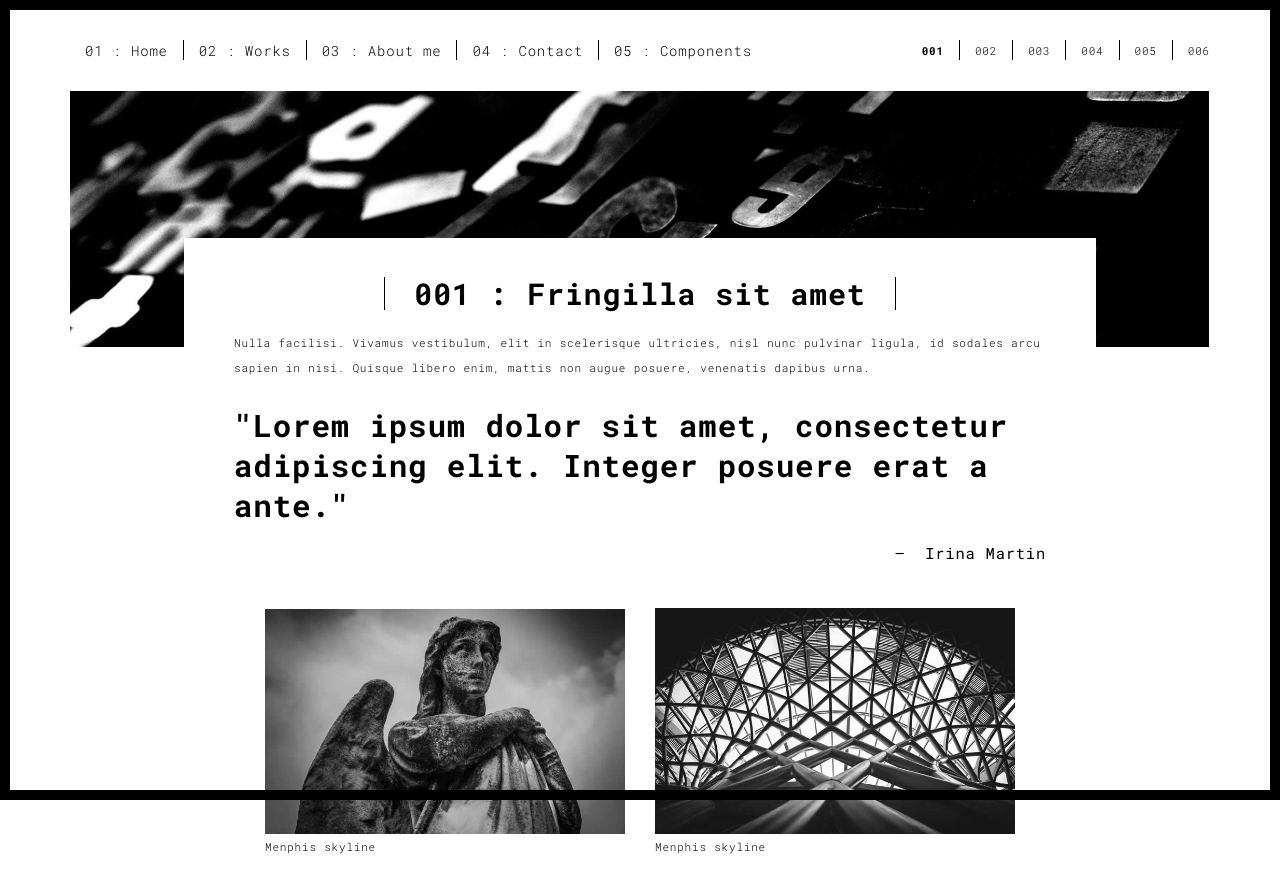
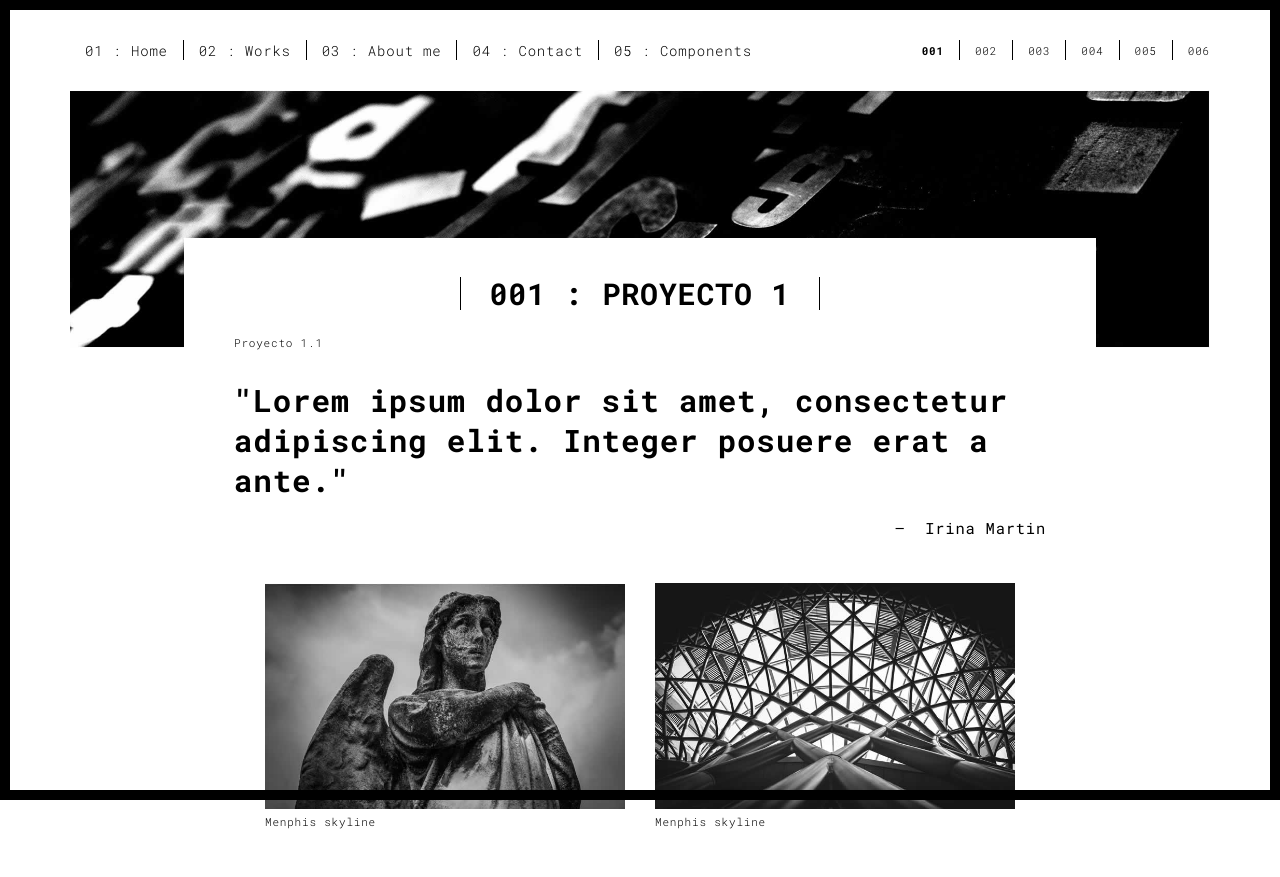
Before and after one commit to armodi97/portafolio, a plain HTML site: page work.html in a window 1280 px wide. Shown: the top 877 px of the page. Drawn offline with Linux system fonts and the light colour scheme.

Commit message:
seccion works

```diff
--- a/work.html
+++ b/work.html
@@ -66,9 +66,9 @@
         <img src="./assets/images/work001-01.jpg" class="img-responsive" alt="">
         <div class="card-container">
           <div class="text-center">
-            <h1 class="h2">001 : Fringilla sit amet</h1>
+            <h1 class="h2">001 : PROYECTO 1</h1>
           </div>
-          <p>Nulla facilisi. Vivamus vestibulum, elit in scelerisque ultricies, nisl nunc pulvinar ligula, id sodales arcu sapien in nisi. Quisque libero enim, mattis non augue posuere, venenatis dapibus urna.</p>
+          <p>Proyecto 1.1</p>
 
           <blockquote>
             <p>"Lorem ipsum dolor sit amet, consectetur adipiscing elit. Integer posuere erat a ante."</p>
```
Also changed, not shown: works.html (+1 -1 lines).
